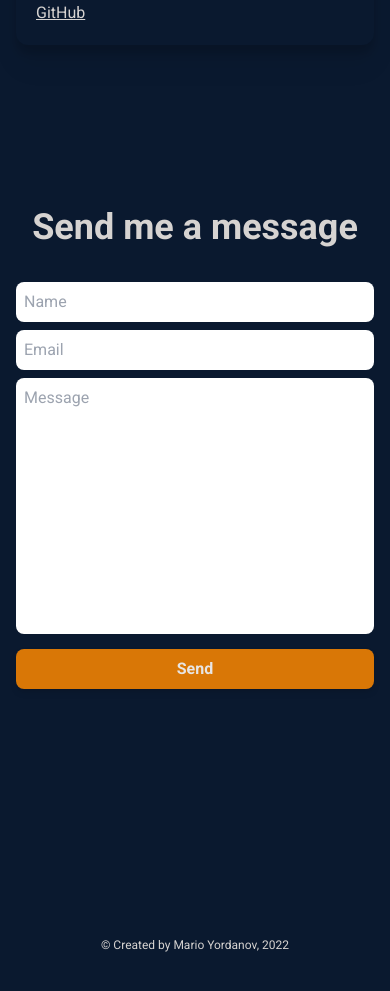
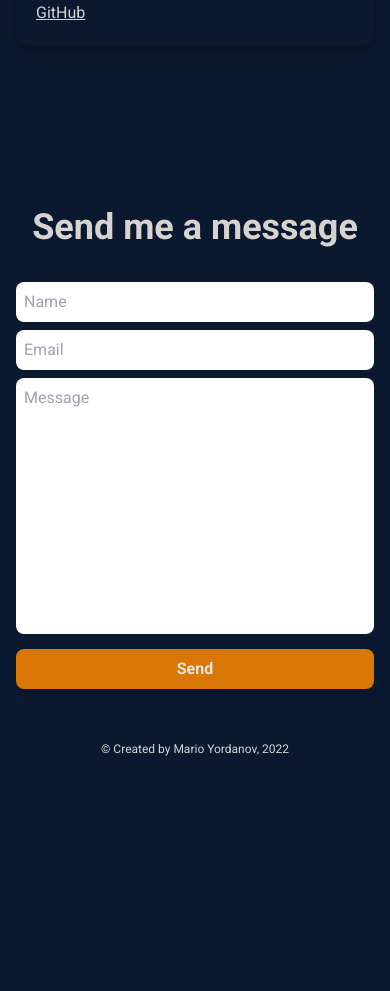
Before and after one commit to mariovyord/portfolio-v2, a website: page docs/index.html in a window 390 px wide. Shown: the part 3915-4906 px from the top of the page. After the commit the page ends 4736 px from the top, so only its background shows below. Drawn offline with nearby package versions, Linux system fonts and the light colour scheme.

Commit message:
Changed contacts height

```diff
--- a/docs/index.html
+++ b/docs/index.html
@@ -329,7 +329,7 @@
 				</div>
 		</section>
 		<!-- CONTACTS SECTION -->
-		<section id="contacts" class="min-h-screen w-full flex flex-col justify-between p-4 py-20 sm:p-20">
+		<section id="contacts" class="w-full flex flex-col justify-between p-4 py-20 sm:p-20">
 			<div class="flex flex-col items-center ">
 				<h2 class="font-bold leading-tight text-4xl text-center mb-7">Send me a message</h2>
 				<div class="contact-form">
```
Also changed, not shown: docs/styles.css.
